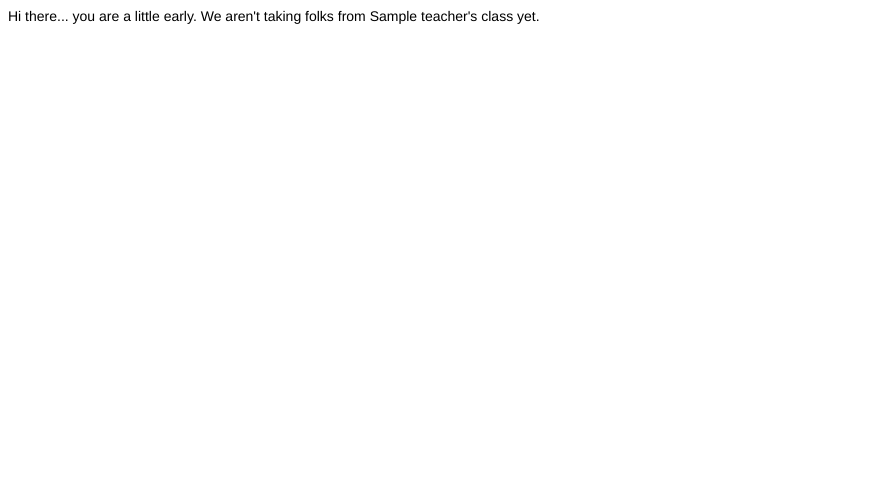
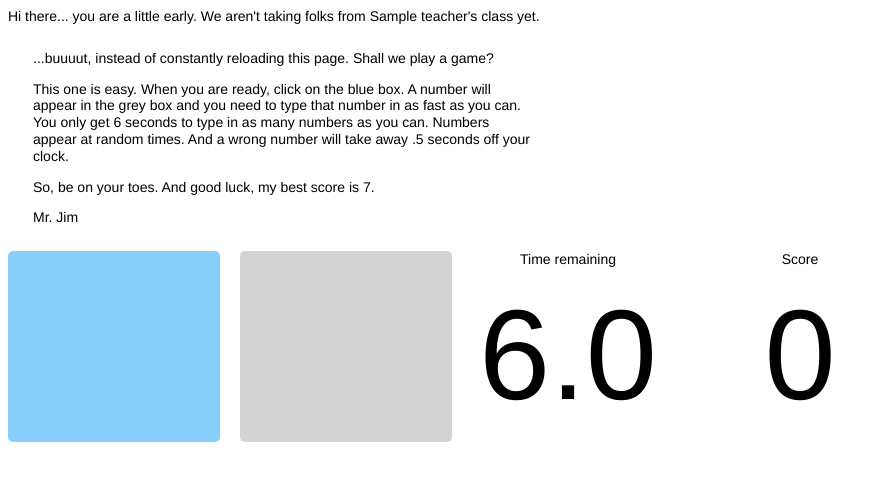
Before and after one commit to MyztikJenz/IndigoRegistrationApp, a Flask app: template templates/notyet.html in a window 1280 px wide. Shown: the top 481 px of the page, without its empty margins (0-886 px from the left). Run offline with Flask 3, Linux system fonts and the light colour scheme; the template is opened without the code that fills it: most values are stand-ins (such as "Sample title", 1, 10 or a date in 2020).

Commit message:
added a notyet game... because that's what I do

```diff
--- a/application.py
+++ b/application.py
@@ -60,7 +60,7 @@ def registrationPage(accessID=None):
 
     if not isAllowToRegister:
         app.logger.info(f"[{accessID}] denying access, not allowed to register yet")
-        return render_template("notyet.html", teacher=student.teacher)
+        return render_template("notyet.html", teacher=student.teacher, accessID=accessID)
 
     # A list of electives for the current session
     subq = select(SessionElective).where(SessionElective.session == currentSession)
@@ -649,6 +649,13 @@ def generateJSON(task=None):
 
         return jsonify({"enrolled":seParts, "available":sreParts})
 
+    elif task == "log":
+        app.logger.error("logging...")
+        accessID = request.args.get("accessID")
+        msg = request.args.get("msg")
+        app.logger.info(f"[{accessID}] {msg}")
+        return jsonify()
+
     else:
         app.logger.error(f"json generator received unknown request: {task}")
         return jsonify()
--- a/templates/notyet.html
+++ b/templates/notyet.html
@@ -1,13 +1,171 @@
 <!DOCTYPE html>
+<meta id="accessID" data-id="{{ accessID }}">
 <head>
     <style>
         body {
             font: normal normal 14px/1.2 'Helvetica Neue', Arial, sans-serif;
         }
 
+        .instructions {
+            width:500px;
+            margin:25px;
+        }
+
+        .gameContainer {
+            display:flex;
+            justify-content: left;
+        }
+
+        .bigNumberGuess {
+            font-size: 96pt;
+            padding: 10px;
+            background-color: lightskyblue;
+            max-width: 192px;
+            width:192px;
+            text-align: center;
+            border-radius: 5px;
+            margin-right: 20px;
+        }
+
+        .bigNumberMatch {
+            font-size: 96pt;
+            padding: 10px;
+            background-color: lightgray;
+            max-width: 192px;
+            width: 192px;
+            text-align: center;
+            border-radius: 5px;
+        }
+
+        .timer {
+            font-size: 96pt;
+            padding: 10px;
+            max-width: 192px;
+            width: 192px;
+            text-align: center;
+        }
+
+        .score {
+            font-size: 96pt;
+            padding: 10px;
+            max-width: 192px;
+            width: 192px;
+            text-align: center;
+        }
+
+        .elementContainer {
+            text-align: center;
+            padding-left: 10px;
+            padding-right: 10px;
+        }
+
     </style>
+
+    <script src="https://code.jquery.com/jquery-3.7.1.min.js" integrity="sha256-/JqT3SQfawRcv/BIHPThkBvs0OEvtFFmqPF/lYI/Cxo=" crossorigin="anonymous"></script>
+    <script id="rendered-js">
+        var gameRunning = false;
+        var timeRemaining = 6000.0; // in ms
+        var numberToGuess = null;
+        var score = 0;
+        var gameTimer = null;
+        var guessTimer = null;
+        $(document).ready(function() {
+            $(window).keypress(function (e) {
+                if (e.keyCode >=48 && e.keyCode <= 57) {
+                    numPressed = e.keyCode - 48
+                    if (gameTimer) {
+                        if (numPressed == numberToGuess) {
+                            score += 1;
+                            $("#score").html(score);
+                            clearInterval(gameTimer);
+                            gameTimer = null;
+                            guessTimer = setInterval(showGuess, 1000 * randomInteger(2,10));
+                        }
+                        else {
+                            timeRemaining -= 500;
+                        }
+                    }
+                }
+            });
+
+            $("#timer").html((timeRemaining / 1000.0).toFixed(1))
+            $("#score").html(score);
+        });
+
+        $(function() {
+            $('#bigNumberGuess').click(function() {
+                if (!gameRunning) {
+                    gameRunning=true;
+                    guessTimer = setInterval(showGuess, 1000);
+                }
+            });
+        });
+
+        function showGuess() {
+            numberToGuess = randomInteger(0, 9)
+            $('#bigNumberMatch').html(numberToGuess);
+            clearInterval(guessTimer);
+            gameTimer = setInterval(countdown, 100);
+        }
+
+        function countdown() {
+            timeRemaining -= 100;
+            $("#timer").html((timeRemaining / 1000.0).toFixed(1))
+            if (timeRemaining.toFixed(1) <= 0.0) {
+                var accessID = $('#accessID').data("id");
+                if (!accessID.startsWith("{")) {
+                    $.getJSON("/_json_/log", {"accessID": accessID, "msg": "Played the waiting game, scored " + score}, function(data) {})
+                }
+                alert("Game Over! You got a score of " + score + ".\n\nReload the page to play again.");
+                clearInterval(gameTimer);
+                clearInterval(guessTimer);
+                gameTimer = null;
+                guessTimer = null;
+            }
+        }
+
+        function randomInteger(min, max) {
+            return Math.floor(Math.random() * (max - min + 1)) + min
+        }
+    </script>
 </head>
 <body>
     Hi there... you are a little early. We aren't taking folks from {{ teacher }}'s class yet.
+    <p>
+    <div class="instructions">
+        ...buuuut, instead of constantly reloading this page. Shall we play a game?
+        <p>
+        This one is easy. When you are ready, click on the blue box. A number will appear in the grey box and you need to type that
+        number in as fast as you can. You only get 6 seconds to type in as many numbers as you can. Numbers appear at random
+        times. And a wrong number will take away .5 seconds off your clock.
+        <p>
+        So, be on your toes. And good luck, my best score is 7.
+        <p>
+        Mr. Jim
+    </div>
+
+    <div class="gameContainer">
+        <div class="bigNumberGuess" id="bigNumberGuess">
+
+        </div>
+
+        <div class="bigNumberMatch" id="bigNumberMatch">
+
+        </div>
+
+        <div class="elementContainer">
+            Time remaining
+            <div class="timer" id="timer">
+                0.0
+            </div>
+        </div>
+
+        <div class="elementContainer">
+            Score
+            <div class="score" id="score">
+                0
+            </div>
+        </div>
+    </div>
 </body>
 </html>
```
